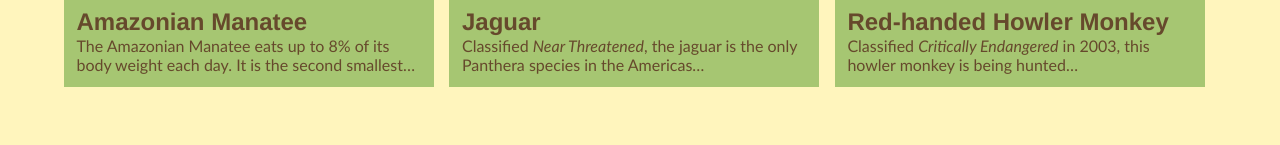
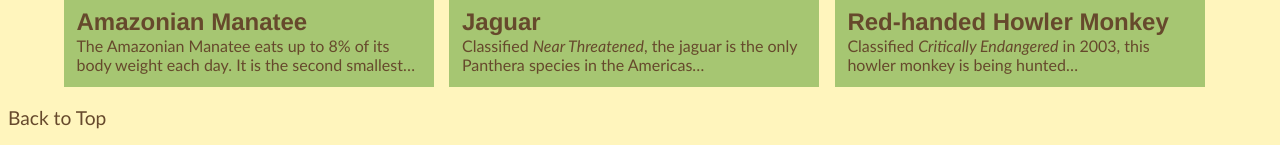
Before and after one commit to liannehebert/large-data-website, a Jekyll site: the page built from index.html, in a window 1280 px wide. Shown: the part 1002-1147 px from the top of the page. Built offline with Jekyll 4.4.1, drawn with Linux system fonts in a browser that asks for light colours; before the commit the page ends 1097 px from its top, so only the background shows below that.

Commit message:
Added Back to Top feature

```diff
--- a/_layouts/default.html
+++ b/_layouts/default.html
@@ -26,7 +26,7 @@
 
 </head>
 
-<body>
+<body id="top">
 
 <ul class="skiplinks">
 	<li><a href="#main">Skip to primary content</a></li>
@@ -74,5 +74,10 @@
 
 {{content}}
 
+
+	<footer>
+		<p class="top"><a href="#top">Back to Top</a></p>
+	</footer>
+
 </body>
 </html>
```
